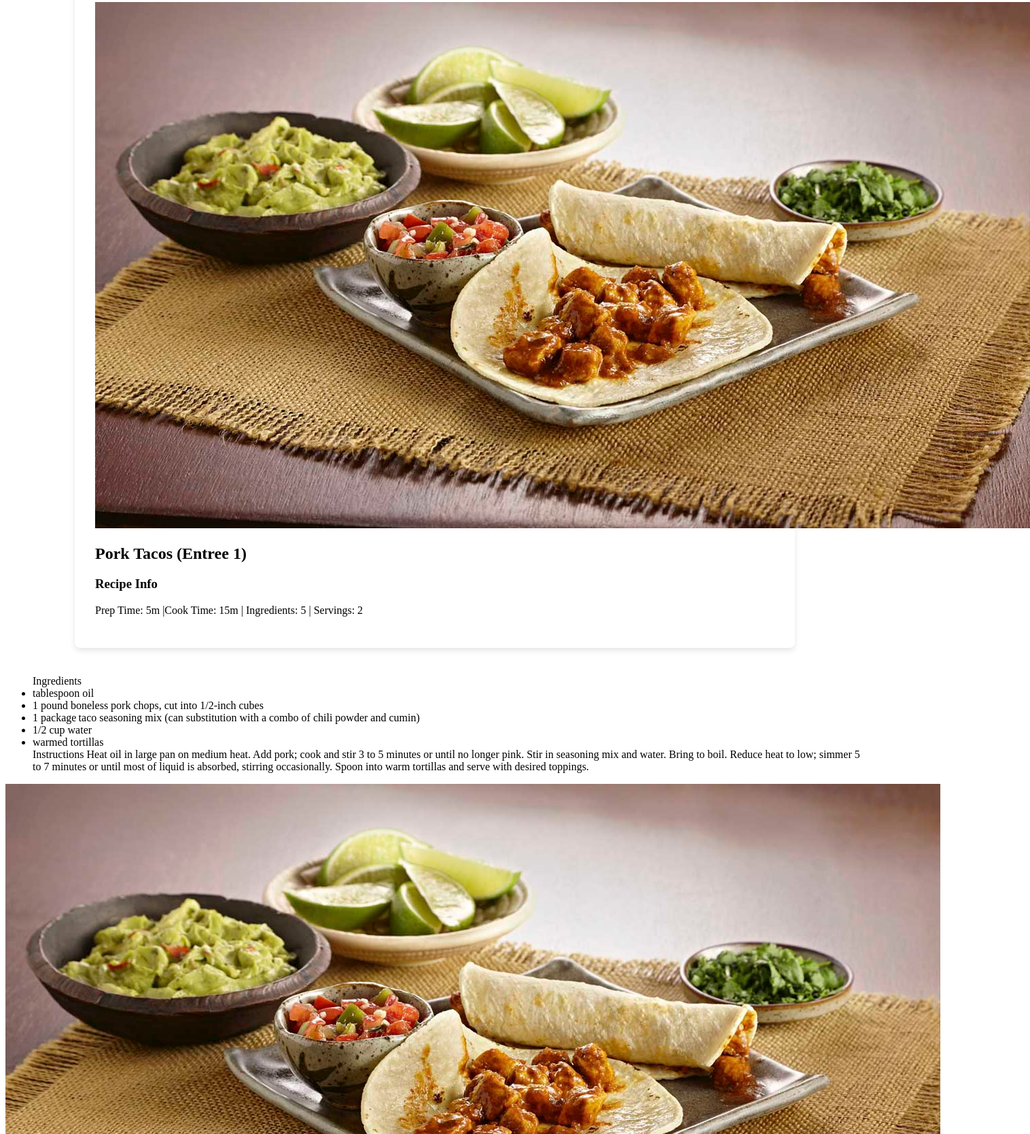
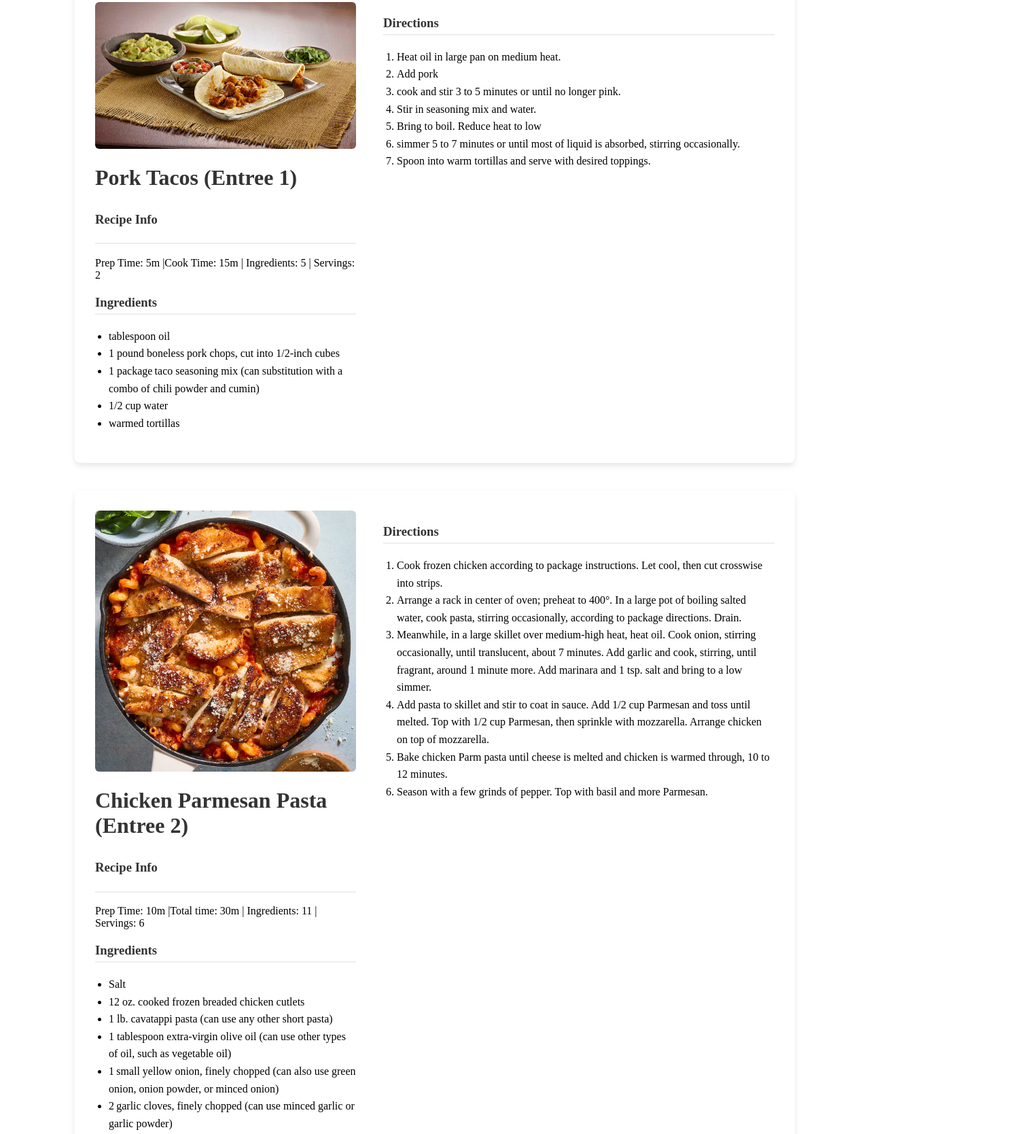
Before and after one commit to HunterSmittysMM2/wdd130-etten, a plain HTML site: page ice/entree.html in a window 1280 px wide. Shown: the part 871-2539 px from the top of the page at 68% size, 1516 px wide, since content can reach past the window. Drawn offline with Linux system fonts and the light colour scheme.

Commit message:
made it look cool

```diff
--- a/ice/entree.html
+++ b/ice/entree.html
@@ -4,7 +4,7 @@
     <meta charset="UTF-8">
     <meta name="viewport" content="width=device-width, initial-scale=1.0">
     <title>Nori's recipes</title>
-    <link rel="stylesheet" href="../styles/styles.css">
+    <link rel="stylesheet" href="..\styles\stylesentree.css">
 </head>
 <header>
     <img src="/images/Screenshot 2025-12-02 125524.png" alt="Dorm Dishes Logo" \>
@@ -32,50 +32,79 @@
                 <p>Prep Time: 5m |Cook Time: 15m | Ingredients: 5 | Servings: 2 </p>
                 </div>
             </div>
-
-        </div>
-    </div>
-
+            <div class="ingredients">
+                <h3>Ingredients</h3>
                 <ul>
 
-Ingredients
+
                     <li>tablespoon oil </li>
                     <li>1 pound boneless pork chops, cut into 1/2-inch cubes </li>
                     <li>1 package taco seasoning mix (can substitution with a combo of chili powder and cumin)</li>
                     <li>1/2 cup water </li>
                     <li>warmed tortillas </li>
-Instructions
-Heat oil in large pan on medium heat. Add pork; cook and stir 3 to 5 minutes or until no longer pink.
-Stir in seasoning mix and water. Bring to boil. Reduce heat to low; simmer 5 to 7 minutes or until most of liquid is absorbed, stirring occasionally.
-Spoon into warm tortillas and serve with desired toppings.
                 </ul>
+            </div>
+        </div>
+        <div class="directionscolumn">
+            <h3>Directions</h3>
+            <ol class="directionslist">
+                <li>Heat oil in large pan on medium heat.</li>
+                <li>Add pork</li>
+                <li>cook and stir 3 to 5 minutes or until no longer pink.</li>
+                <li>Stir in seasoning mix and water.</li>
+                <li>Bring to boil. Reduce heat to low</li>
+                <li>simmer 5 to 7 minutes or until most of liquid is absorbed, stirring occasionally.</li>
+                <li>Spoon into warm tortillas and serve with desired toppings.</li>
+            </ol>
 
-<img src="\images\pork_tacos.jpg" alt="Pork Tacos">
-<h2>Chicken Parmesan Pasta (Entree 2)</h2>
-<p>Ingredients:</p>
+        </div>
+    </div>
+
+    <div class="recipecard">
+        <div class="imagecolumn">
+            <div class="imagearea">
+                <img src="\images\chicken-parm-pasta.avif" alt="Chicken parm pasta" class="recipeimg">
+            </div>
+            <div class="recipeinfo">
+                <h2 class="recipetitle">Chicken Parmesan Pasta (Entree 2)</h2>
+                <div class="yields-section">
+                <h3><p>Recipe Info</p></h3>
+                <p>Prep Time: 10m |Total time: 30m | Ingredients: 11 | Servings: 6 </p>
+                </div>
+            </div>
+            <div class="ingredients">
+                <h3>Ingredients</h3>
                 <ul>
-<li>Salt</li>
-<li>12 oz. cooked frozen breaded chicken cutlets </li>
-<li>1 lb. cavatappi pasta (can use any other short pasta) </li>
-<li>1 tablespoon extra-virgin olive oil (can use other types of oil, such as vegetable oil) </li>
-<li>1 small yellow onion, finely chopped (can also use green onion, onion powder, or minced onion) </li>
-<li>2 garlic cloves, finely chopped (can use minced garlic or garlic powder) </li>
-<li>4 cups store-bought or marinara sauce </li>
-<li>2 oz. Parmesan, finely grated (about 1 cup), divided, plus more for serving </li>
-<li>3/4 cup shredded mozzarella </li>
-<li>Freshly ground black pepper </li>
-<li>Torn fresh basil for serving </li>
+
+
+                    <li>Salt </li>
+                    <li>12 oz. cooked frozen breaded chicken cutlets</li>
+                    <li>1 lb. cavatappi pasta (can use any other short pasta)</li>
+                    <li>1 tablespoon extra-virgin olive oil (can use other types of oil, such as vegetable oil)</li>
+                    <li>1 small yellow onion, finely chopped (can also use green onion, onion powder, or minced onion)</li>
+                    <li>2 garlic cloves, finely chopped (can use minced garlic or garlic powder)</li>
+                    <li>4 cups store-bought or marinara sauce</li>
+                    <li>2 oz. Parmesan, finely grated (about 1 cup), divided, plus more for serving</li>
+                    <li>3/4 cup shredded mozzarella</li>
+                    <li>Freshly ground black pepper</li>
+                    <li>Torn fresh basil for serving</li>
                 </ul>
-<p>Directions:</p>
-<ol>
-    <li>Cook frozen chicken according to package instructions. Let cool, then cut crosswise into strips. </li>
+            </div>
+        </div>
+        <div class="directionscolumn">
+            <h3>Directions</h3>
+            <ol class="directionslist">
+                <li>Cook frozen chicken according to package instructions. Let cool, then cut crosswise into strips.</li>
                 <li>Arrange a rack in center of oven; preheat to 400°. In a large pot of boiling salted water, cook pasta, stirring occasionally, according to package directions. Drain.</li>
                 <li>Meanwhile, in a large skillet over medium-high heat, heat oil. Cook onion, stirring occasionally, until translucent, about 7 minutes. Add garlic and cook, stirring, until fragrant, around 1 minute more. Add marinara and 1 tsp. salt and bring to a low simmer.</li>
                 <li>Add pasta to skillet and stir to coat in sauce. Add 1/2 cup Parmesan and toss until melted. Top with 1/2 cup Parmesan, then sprinkle with mozzarella. Arrange chicken on top of mozzarella.</li>
-    <li>Bake chicken Parm pasta until cheese is melted and chicken is warmed through, 10 to 12 minutes. </li>
-    <li>Season with a few grinds of pepper. Top with basil and more Parmesan. </li>
+                <li>Bake chicken Parm pasta until cheese is melted and chicken is warmed through, 10 to 12 minutes.</li>
+                <li>Season with a few grinds of pepper. Top with basil and more Parmesan.</li>
             </ol>
-<img src="\images\chicken-parm-pasta.avif" alt="Chicken parm">
+
+        </div>
+    </div>
+
 
 
 
--- a/styles/styles.css
+++ /dev/null
@@ -1,38 +0,0 @@
-.headerbox {
-        width: 80%;
-        max-width: 1200px;
-        margin: 0 auto;
-        position: relative;
-        display: flex;
-        justify-content: center;
-        align-items: center;
-    }
-
-.headertext {
-    position:absolute;
-    color:white;
-    font-size: 4em;
-    font-weight: 700;
-    letter-spacing:  0.2em;
-    text-shadow: 2px 2px 4px rgba(0, 0, 0, 0.7);
-    text-align: center;
-}
-
-.headerimg {
-    width: 70%;
-    height: auto;
-    display: block;
-    filter: brightness(60%);
-}
-
-.recipecard{
-    display: grid;
-    grid-template-columns: 1fr 1.5fr;
-    gap: 40px;
-    max-width: 1000px;
-    margin: 40px auto;
-    padding: 30px;
-    background-color: white;
-    box-shadow: 0 4px 8px rgba(0, 0, 0, 0.1);
-    border-radius: 8px;
-}
--- /dev/null
+++ b/styles/stylesentree.css
@@ -0,0 +1,78 @@
+.headerbox {
+        width: 80%;
+        max-width: 1200px;
+        margin: 0 auto;
+        position: relative;
+        display: flex;
+        justify-content: center;
+        align-items: center;
+    }
+
+.headertext {
+    position:absolute;
+    color:white;
+    font-size: 4em;
+    font-weight: 700;
+    letter-spacing:  0.2em;
+    text-shadow: 2px 2px 4px rgba(0, 0, 0, 0.7);
+    text-align: center;
+}
+
+.headerimg {
+    width: 70%;
+    height: auto;
+    display: block;
+    filter: brightness(60%);
+}
+
+.recipecard {
+    display: grid;
+    grid-template-columns: 1fr 1.5fr;
+    gap: 40px;
+    max-width: 1000px;
+    margin: 40px auto;
+    padding: 30px;
+    background-color: white;
+    box-shadow: 0 4px 8px rgba(0, 0, 0, 0.1);
+    border-radius: 8px;
+}
+
+.recipeimg {
+    width: 100%;
+    height: auto;
+    border-radius: 6px;
+    object-fit: cover;
+    margin-bottom: 20px;
+}
+
+h2, h3 {
+    color:#333;
+    border-bottom: 2px solid #eee;
+    padding-bottom: 5px;
+    margin-top: 20px;
+}
+
+.recipetitle {
+    font-size: 2em;
+    margin-top: 0;
+    border:none;
+}
+
+.ingredients ul,
+.directionscolumn ol {
+    padding-left:20px;
+    line-height: 1.6;
+}
+
+.directionscolumn ol {
+    list-style-type: decimal;
+}
+
+@media (max-width: 768px) {
+    .recipecard {
+        grid-template-columns: 1fr;
+        padding: 20px;
+    }
+
+
+}
```
Lines whose indentation alone changed are shown as unchanged.
